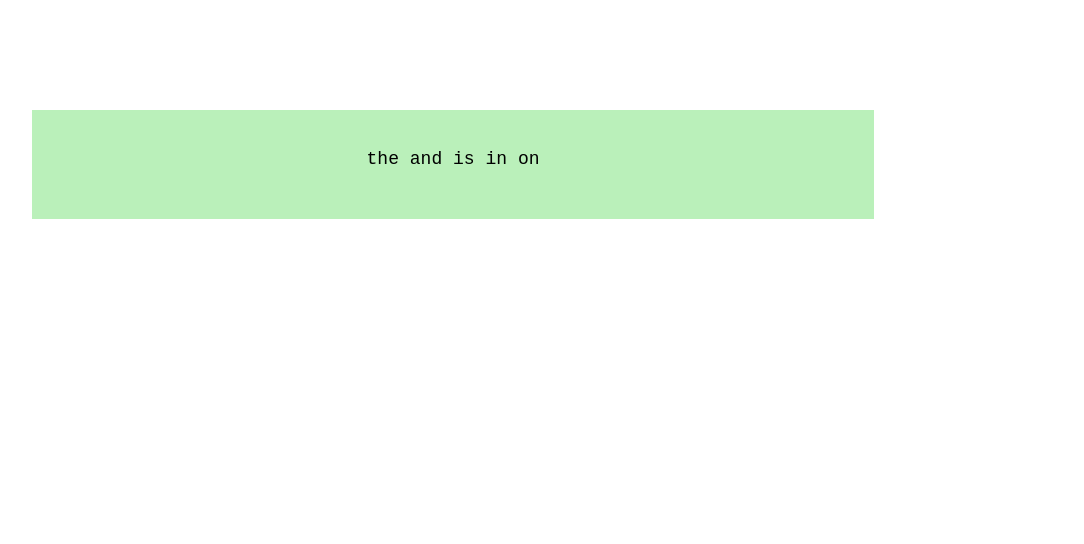
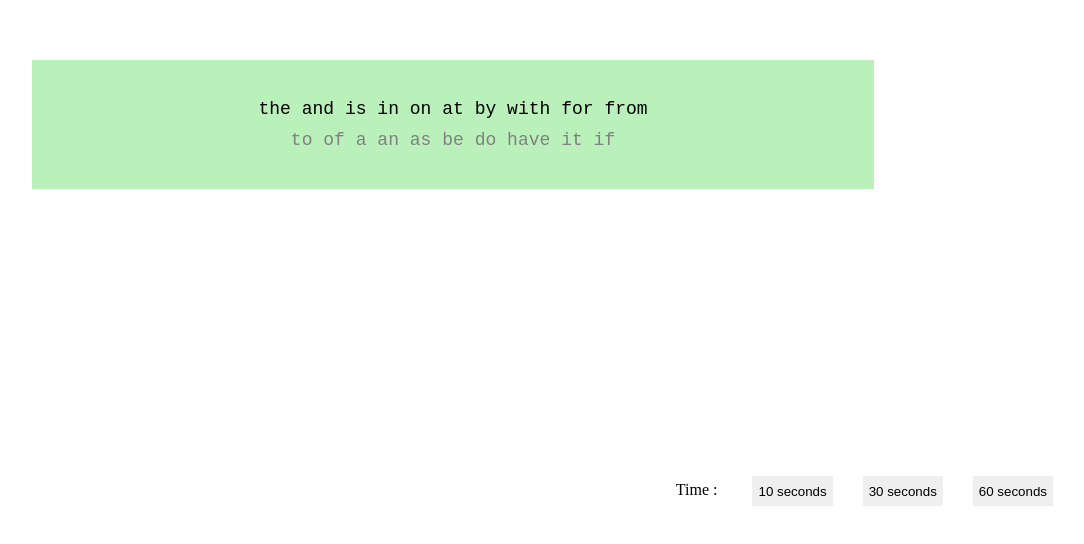
Before and after one commit to krishCoolCoder/TypingApplication, an Angular app: page / in a window 1280 px wide. Shown: the part 264-808 px from the top of the page, without its empty margins (187-1271 px from the left). Built offline with nearby package versions, Linux system fonts and the light colour scheme.

Commit message:
feat(typer): Added reset and timing options

```diff
--- a/src/app/typer/typer.component.css
+++ b/src/app/typer/typer.component.css
@@ -2,7 +2,7 @@
   display: flex;
   justify-content: center;
   align-items: center;
-  height: 100vh;
+  height: 90vh;
   padding: 20px;
 }
 
@@ -18,6 +18,8 @@
   background-color: rgba(42, 209, 42, 0.322);
   display: flex;
   flex-direction: column;
+  justify-content: center;
+  align-items: center;
 }
 
 .typing-container:focus {
@@ -56,3 +58,57 @@ span {
   display: flex;
   justify-content: center;
 }
+
+.popupContainer {
+  height: 400px;
+  width : 400px;
+  background-color : rgb(115 255 96);
+
+  position: absolute;
+  top: 50%;
+  left: 50%;
+  transform: translate(-50%, -50%);
+
+  display: flex;
+  justify-content: center;
+  align-items: center;
+  flex-direction: column;
+
+  font-family: monospace;
+  border-radius: 30px;
+}
+.popupContainer h2 {
+  /* height: 20px; */
+  /* margin-bottom: 1px; */
+}
+.wpmContainer {
+  display: flex;
+  justify-content: center;
+  align-items: center;
+  flex-direction: column;
+  /* height: 50px; */
+  /* background-color: red; */
+  margin-top: 10px;
+
+}
+
+button {
+  height: 30px;
+  border: none;
+}
+
+.timing {
+  position:absolute;
+  right: 0px;
+  bottom: 0px;
+  margin-bottom: 30px;
+  margin-right: 40px;
+   display: flex;
+}
+.timing button {
+  margin-left: 30px;
+}
+.timing p {
+  /* padding-bottom: 10px; */
+  margin: 5px;
+}
--- a/src/app/typer/typer.component.html
+++ b/src/app/typer/typer.component.html
@@ -18,3 +18,31 @@
     </div>
   </div>
 </div>
+<div class="timing">
+  <p>Time : </p>
+  <button (click)="setTyping(10)">10 seconds</button>
+  <button (click)="setTyping(30)">30 seconds</button>
+  <button (click)="setTyping(60)">60 seconds</button>
+</div>
+<div class="popupContainer"*ngIf="showPopUp" (click)="closePopup()">
+  <div class="wpmContainer">
+    <h2>WPM {{netWPM}}</h2>
+  </div>
+  <div class="otherWpmDetails">
+    <h4>Gross WPM : {{grossWPM}}</h4>
+    <h4>Accuracy : {{accuracy}} %</h4>
+  </div>
+  <button (click)="resetTyping()">Close</button>
+</div>
+
+<!-- <div class="footer"> -->
+
+  <!-- <div class="dropup">
+    <button class="dropbtn">Select Data Type</button>
+    <div class="dropup-content">
+      <button (click)="setDataType('words')">Words</button>
+      <button (click)="setDataType('numbers')">Numbers</button>
+      <button (click)="setDataType('sentences')">Sentences</button>
+    </div>
+  </div> -->
+<!-- </div> -->
--- a/src/app/typer/typer.component.ts
+++ b/src/app/typer/typer.component.ts
@@ -7,8 +7,8 @@ import { Component, HostListener} from '@angular/core';
 })
 export class TyperComponent {
   // text: string = 'Hello world!';
-  // text: string = `the and is in on at by with for from to of a an as be do have it if he she they we you I me him her them us our your my mine this that these those what which who whom where when why`;
-  text: string = `the and is in on`;
+  text: string = `the and is in on at by with for from to of a an as be do have it if he she they we you I me him her them us our your my mine this that these those what which who whom where when why`;
+  // text: string = `the and is in on`;
   // text: string = `The quick brown fox jumped over the lazy dogs.`;
   lines: string[] = [];
   currentLineIndex: number = 0;
@@ -18,32 +18,43 @@ export class TyperComponent {
   correctKeystroke : number = 0;
   wrongKeystroke : number = 0;
   index : any = 0;
+  grossWPM : any ;
+  netWPM : any ;
+  accuracy : any;
+  showPopUp : boolean = false;
+  timerStarted : boolean = false;
+  typingStarted : boolean = false;
+  timingData : any= 1;
 
   constructor() {
     this.lines = this.text.split(' '); // Split text into words for display
   }
   ngOnInit (){
-    setTimeout(()=>{
-      const inputCharacters = this.allKeystrokes.map(item => item.keyValue).join('');
-      let correctCount = 0;
-let incorrectCount = 0;
+//     setTimeout(()=>{
+//       const inputCharacters = this.allKeystrokes.map(item => item.keyValue).join('');
+//       let correctCount = 0;
+// let incorrectCount = 0;
 
-// Compare characters
-for (let i = 0; i < inputCharacters.length; i++) {
-    if (inputCharacters[i] === this.text[i]) {
-        correctCount++;
-    } else {
-        incorrectCount++;
-    }
-}
-// calculating the Gross wpm :
-let grossWpm = this.totalKeystroke/ 5;
-let netWpm = correctCount / 5;
-let accuracy = (netWpm * 100) / grossWpm;
+// // Compare characters
+// for (let i = 0; i < inputCharacters.length; i++) {
+//     if (inputCharacters[i] === this.text[i]) {
+//         correctCount++;
+//     } else {
+//         incorrectCount++;
+//     }
+// }
+// // calculating the Gross wpm :
+// let grossWpm = this.totalKeystroke/ 5;
+// let netWpm = correctCount / 5;
+// let accuracy = (netWpm * 100) / grossWpm;
+// this.grossWPM = grossWpm;
+// this.netWPM = netWpm;
+// this.accuracy = accuracy;
+// this.showPopUp = true;
 
-      alert("Times up. \n Gross WPM : "+ grossWpm + " \n Net WPM : "+netWpm+" \n Accuracy : "+accuracy)
-      console.log("Times up. TotalKeystroke : "+ this.totalKeystroke + " Correct keystroke : " + correctCount + " Wrong keystroke : "+ (this.wrongKeystroke + incorrectCount)  +" and the Gross WPM is this : " + grossWpm, " and the netWpm is this : ", netWpm, " and the accuracy is this : ", accuracy )
-    }, 10000)
+//       // alert("Times up. \n Gross WPM : "+ grossWpm + " \n Net WPM : "+netWpm+" \n Accuracy : "+accuracy)
+//       // console.log("Times up. TotalKeystroke : "+ this.totalKeystroke + " Correct keystroke : " + correctCount + " Wrong keystroke : "+ (this.wrongKeystroke + incorrectCount)  +" and the Gross WPM is this : " + grossWpm, " and the netWpm is this : ", netWpm, " and the accuracy is this : ", accuracy )
+//     }, 10000)
   }
 
   getDisplayedLine(): string[] {
@@ -75,8 +86,10 @@ let accuracy = (netWpm * 100) / grossWpm;
     const key = event.key;
     if ( /^[a-zA-Z0-9 ]$/.test(key) ) {
       this.totalKeystroke++;
+      if ( this.typingStarted == false ) {
+        this.startTimer(this.timingData);
+      }
     }
-    // console.log("The key is this ", key, " and the total keystroke is this ", this.totalKeystroke, " and the wrong keyStroke is this : ", this.wrongKeystroke , " and the index is this : ", this.totalKeystroke -1)
     if (key === 'Backspace') {
       // this.wrongKeystroke++;
       this.allKeystrokes.pop()
@@ -93,8 +106,6 @@ let accuracy = (netWpm * 100) / grossWpm;
       }
       this.inputText += key;
     }
-    // console.log("The allKeystroke is this : ", this.allKeystrokes)
-    // this.inputText[index] === this.getDisplayedLine()[index] ? 'correct' : 'incorrect'
     let inputText = this.inputText.length;
     let displayedLine = this.getDisplayedLine();
     // Move to the next line if inputText matches or exceeds the length of the displayed line
@@ -107,4 +118,51 @@ let accuracy = (netWpm * 100) / grossWpm;
   isSpace(char: string): boolean {
     return char === ' ';
   }
+
+  closePopup () : void {
+    this.showPopUp = false;
+  }
+
+  startTimer(time: any) : void {
+    setTimeout(()=>{
+      const inputCharacters = this.allKeystrokes.map(item => item.keyValue).join('');
+      let correctCount = 0;
+let incorrectCount = 0;
+
+// Compare characters
+for (let i = 0; i < inputCharacters.length; i++) {
+    if (inputCharacters[i] === this.text[i]) {
+        correctCount++;
+    } else {
+        incorrectCount++;
+    }
 }
+// calculating the Gross wpm :
+let grossWpm = this.totalKeystroke/ 5;
+let netWpm = correctCount / 5;
+let accuracy = (netWpm * 100) / grossWpm;
+this.grossWPM = grossWpm;
+this.netWPM = netWpm;
+this.accuracy = accuracy;
+this.showPopUp = true;
+    }, time*1000)
+  }
+
+  resetTyping(): void {
+    this.currentLineIndex = 0;
+    this.inputText = '';
+    // this.correctKeyStroke = 0;
+    this.correctKeystroke = 0;
+    this.wrongKeystroke = 0;
+    this.timerStarted = false;
+    // window.location.reload();
+    this.getDisplayedLine(); // Reset the displayed line
+    this.getNextLine(); // Reset the next line preview
+    this.typingStarted = false
+    // this.startTimer(30); // Restart the 30-second timer
+  }
+
+  setTyping (input: any) {
+    this.timingData = input;
+  }
+}
```
